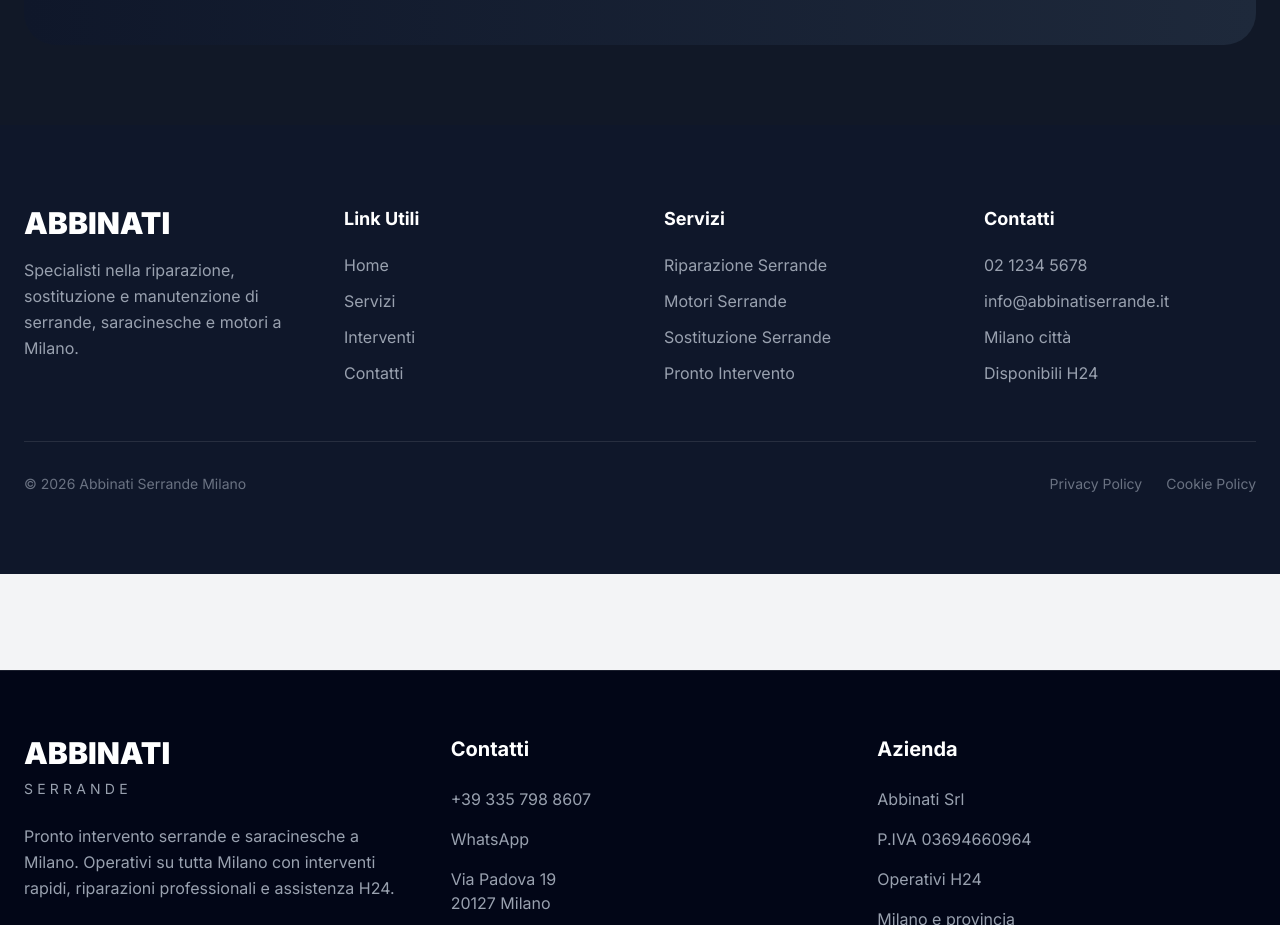
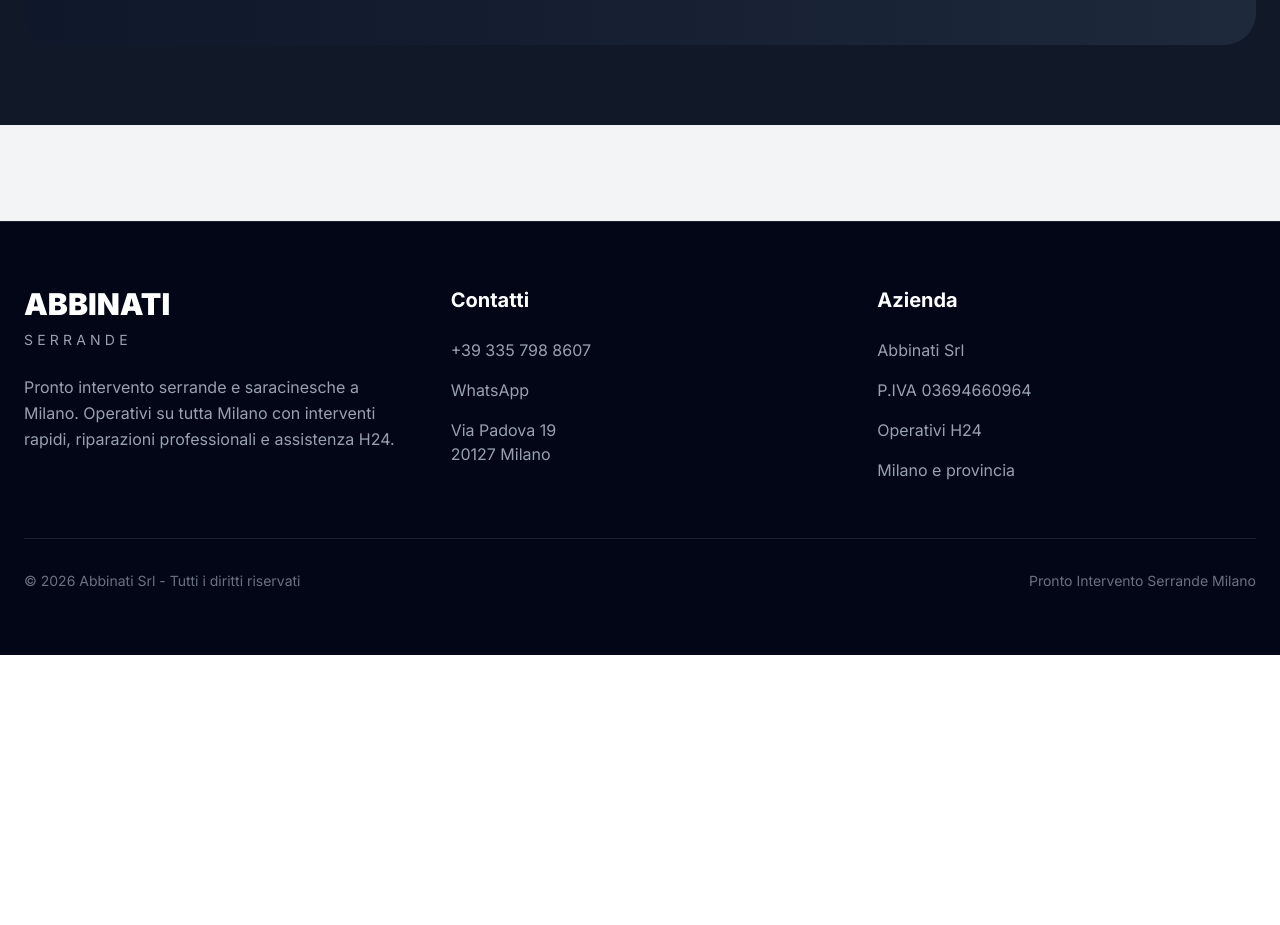
Before and after one commit to Simo-FI/abbinati-serrande, a Next.js app: page / in a window 1280 px wide. Shown: the part 2360-3285 px from the top of the page. After the commit the page ends 3015 px from the top, so only its background shows below. Built offline with nearby package versions, Linux system fonts and the light colour scheme.

Commit message:
Add professional footer and real business info

```diff
--- a/app/page.tsx
+++ b/app/page.tsx
@@ -614,127 +614,6 @@ export default function Home() {
         </a>
 
       </div>
-            {/* FOOTER */}
-      <footer className="bg-[#0f172a] text-white pt-20 pb-32 md:pb-20">
-
-        <div className="max-w-7xl mx-auto px-6">
-
-          <div className="grid md:grid-cols-4 gap-12 border-b border-white/10 pb-14">
-
-            {/* BRAND */}
-            <div>
-
-              <h3 className="text-2xl md:text-3xl font-black mb-4">
-                ABBINATI
-              </h3>
-
-              <p className="text-gray-400 leading-relaxed">
-                Specialisti nella riparazione,
-                sostituzione e manutenzione di serrande,
-                saracinesche e motori a Milano.
-              </p>
-
-            </div>
-
-            {/* LINKS */}
-            <div>
-
-              <h4 className="font-bold text-lg mb-5">
-                Link Utili
-              </h4>
-
-              <ul className="space-y-3 text-gray-400">
-
-                <li>
-                  <a href="#">
-                    Home
-                  </a>
-                </li>
-
-                <li>
-                  <a href="#">
-                    Servizi
-                  </a>
-                </li>
-
-                <li>
-                  <a href="#">
-                    Interventi
-                  </a>
-                </li>
-
-                <li>
-                  <a href="#">
-                    Contatti
-                  </a>
-                </li>
-
-              </ul>
-
-            </div>
-
-            {/* SERVICES */}
-            <div>
-
-              <h4 className="font-bold text-lg mb-5">
-                Servizi
-              </h4>
-
-              <ul className="space-y-3 text-gray-400">
-
-                <li>Riparazione Serrande</li>
-                <li>Motori Serrande</li>
-                <li>Sostituzione Serrande</li>
-                <li>Pronto Intervento</li>
-
-              </ul>
-
-            </div>
-
-            {/* CONTACT */}
-            <div>
-
-              <h4 className="font-bold text-lg mb-5">
-                Contatti
-              </h4>
-
-              <ul className="space-y-3 text-gray-400">
-
-                <li>02 1234 5678</li>
-                <li>info@abbinatiserrande.it</li>
-                <li>Milano città</li>
-                <li>Disponibili H24</li>
-
-              </ul>
-
-            </div>
-
-          </div>
-
-          {/* BOTTOM */}
-          <div className="pt-8 text-sm text-gray-500 flex flex-col md:flex-row justify-between gap-4">
-
-            <p>
-              © 2026 Abbinati Serrande Milano
-            </p>
-
-            <div className="flex gap-6">
-
-              <a href="#">
-                Privacy Policy
-              </a>
-
-              <a href="#">
-                Cookie Policy
-              </a>
-
-            </div>
-
-          </div>
-
-        </div>
-
-      </footer>
       {/* FOOTER */}
 <footer className="bg-[#020617] border-t border-white/10 mt-24">
 
```
